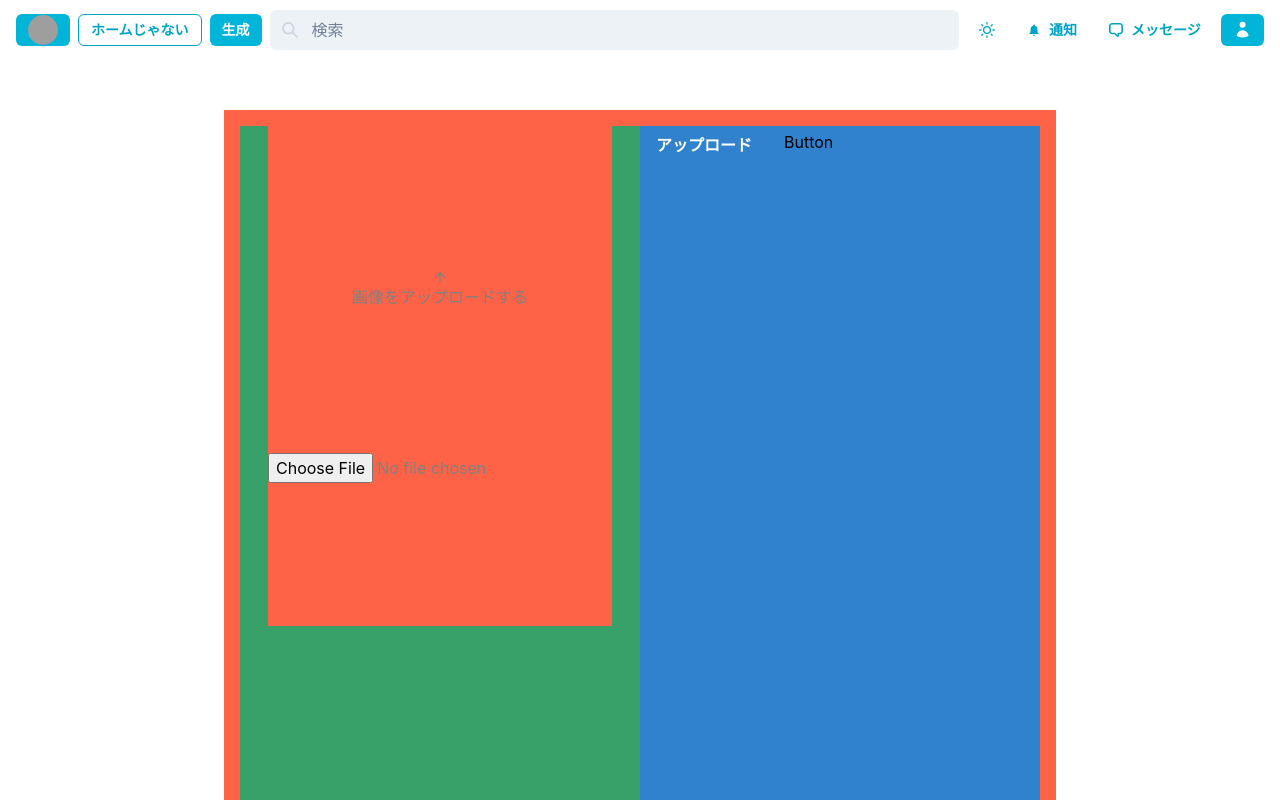
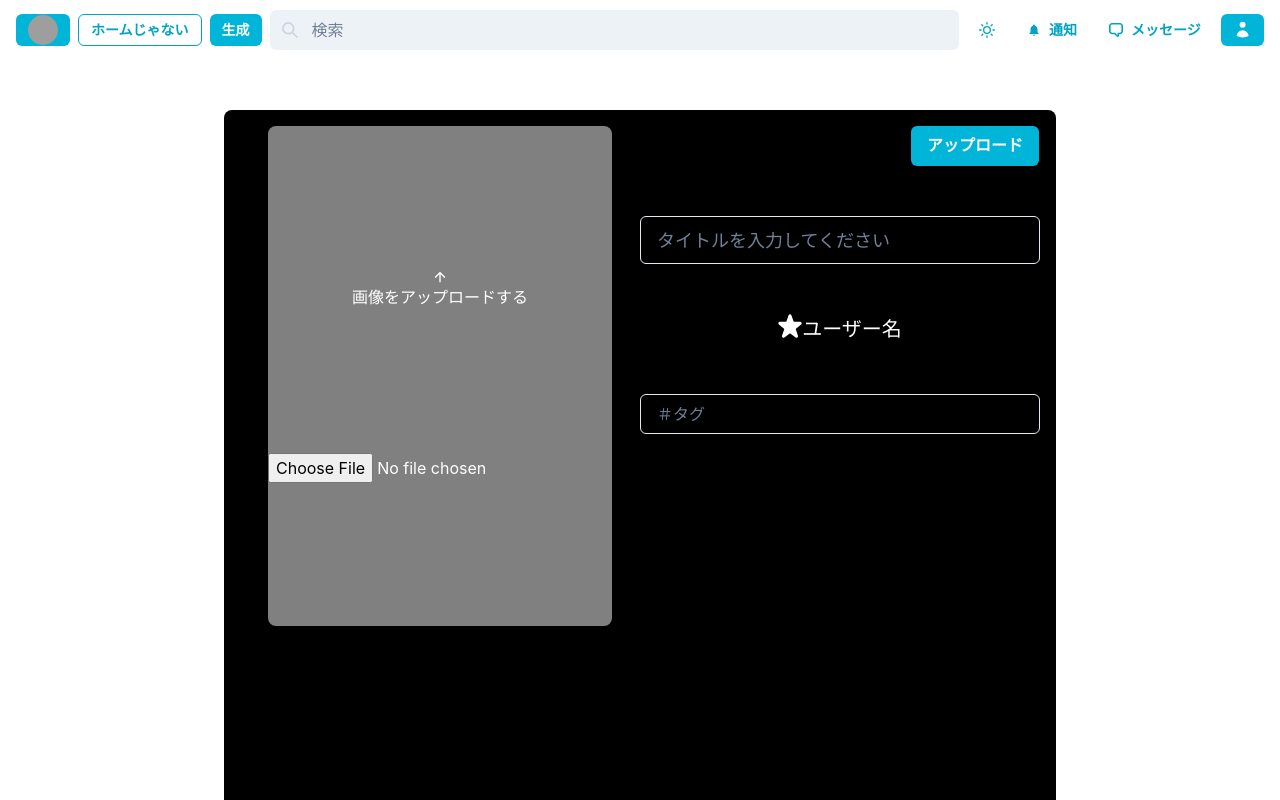
Before and after one commit to tsukuba-cojt/ains-frontend, a Next.js app: page /upload in a window 1280 px wide. Shown: the top 800 px of the page. Built offline with nearby package versions, Linux system fonts and the light colour scheme; grey boxes are pictures that could not be loaded.

Commit message:
[add]upload

```diff
--- a/src/pages/upload.tsx
+++ b/src/pages/upload.tsx
@@ -1,8 +1,21 @@
 import React, { useState } from "react";
 import { Box } from "@chakra-ui/react";
 import { Grid, GridItem } from "@chakra-ui/react";
-import { AbsoluteCenter, Center, Text, Square, Circle, Flex, Spacer, Button } from "@chakra-ui/react";
-import { ArrowUpIcon } from "@chakra-ui/icons";
+import {
+  AbsoluteCenter,
+  Center,
+  Text,
+  Square,
+  Circle,
+  Flex,
+  Spacer,
+  Button,
+  Input,
+  Stack,
+  VStack,
+  HStack,
+} from "@chakra-ui/react";
+import { ArrowUpIcon, StarIcon } from "@chakra-ui/icons";
 
 const ImageUploadForm = () => {
   const [selectedImage, setSelectedImage] = useState(null);
@@ -19,10 +32,10 @@ const ImageUploadForm = () => {
 
   return (
     <Box position='relative' h='1200px'>
-      <AbsoluteCenter bg='tomato' p='4' w='1000' h='1100' color='white' axis='both'>
-        <Flex color='gray'>
-          <Flex w='400px' h='1000' bg='green.500' direction='column' alignItems='center'>
-            <Flex w='380' h='500' bg='tomato' direction='column' alignItems='center'>
+      <AbsoluteCenter bg='black' p='4' w='1000' h='1100' color='white' axis='both' borderRadius='lg'>
+        <Flex color='white'>
+          <Flex w='400px' h='1000' bg='black' direction='column' alignItems='center'>
+            <Flex w='380' h='500' bg='gray' direction='column' alignItems='center' borderRadius='lg'>
               <Spacer />
               <ArrowUpIcon />
               <h2>画像をアップロードする</h2>
@@ -33,15 +46,25 @@ const ImageUploadForm = () => {
             </Flex>
           </Flex>
           <Spacer />
-          <Flex w='400px' bg='blue.500'>
-            <Button colorScheme='blue'>アップロード</Button>
-            {/* <button onClick={handleUpload}>アップロード</button> */}
-            <Box></Box>
+          <VStack spacing='50px' w='400px' bg='black'>
+            <HStack spacing='100px'>
+              <Box w='70px' h='10' bg='black' />
+              <Spacer />
+              <Box>
+                <Button>アップロード</Button>
+                {/* <button onClick={handleUpload}>アップロード</button> */}
+              </Box>
+            </HStack>
+            <Input size='lg' placeholder='タイトルを入力してください' />
+            <Flex>
+              <StarIcon boxSize={6} />
+              <Text fontSize='xl'> ユーザー名</Text>
+            </Flex>
 
-            <Box as='button' borderRadius='md' color='black' px={4} h={8}>
-              Button
-            </Box>
-          </Flex>
+            <Input placeholder='＃タグ' size='md' />
+          </VStack>
+
+          <Flex></Flex>
         </Flex>
       </AbsoluteCenter>
     </Box>
```
